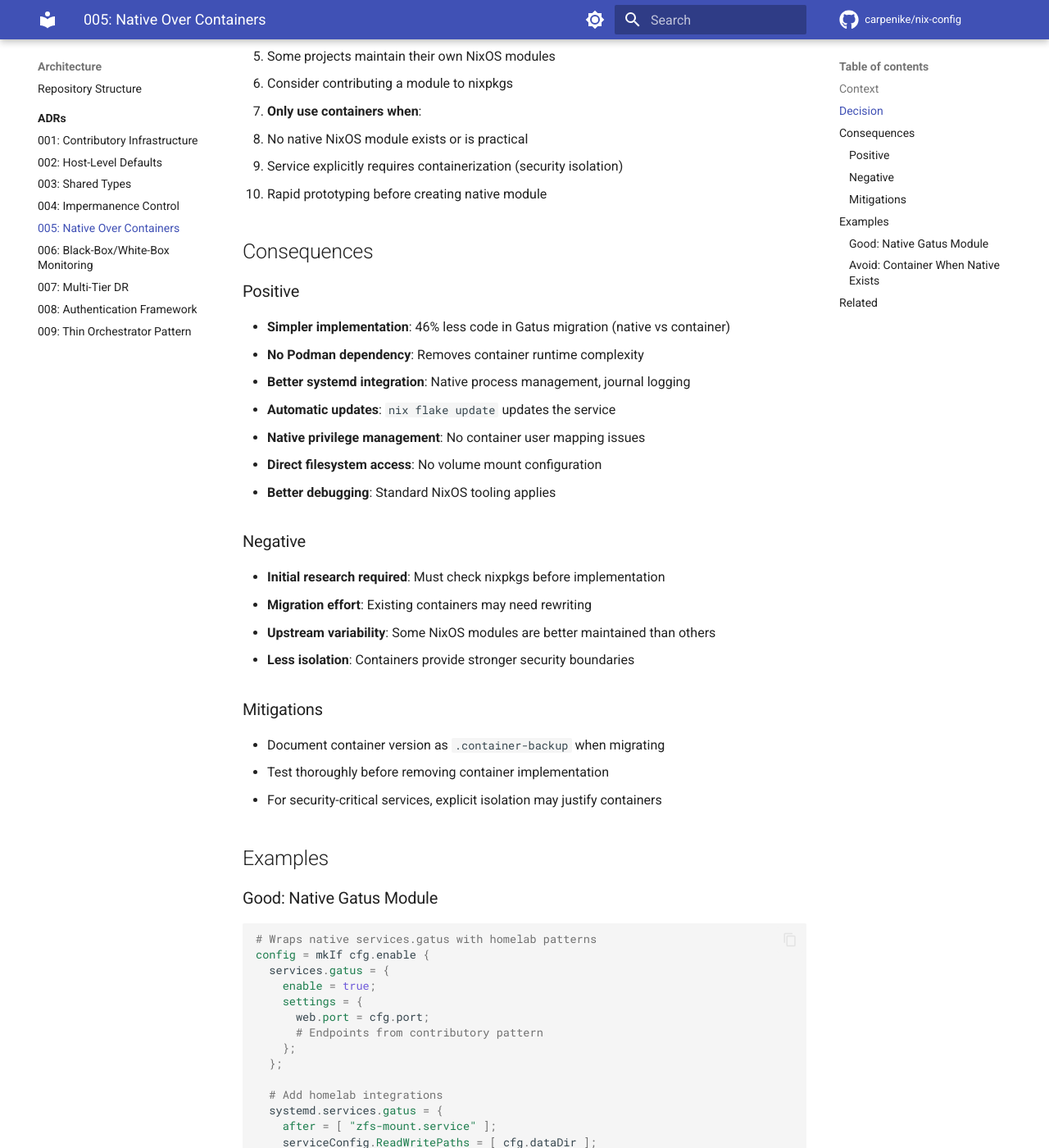
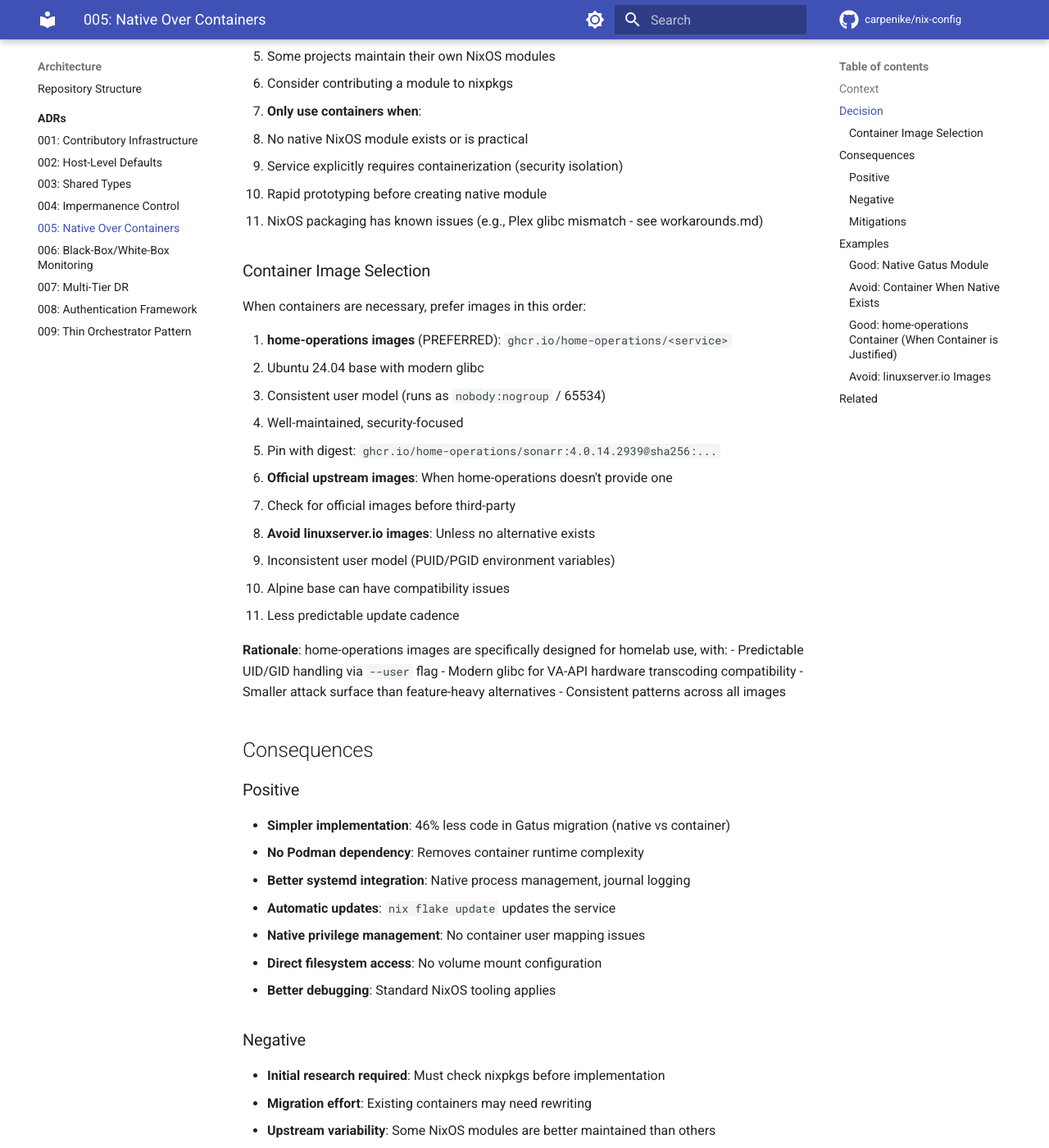
Before and after one commit to carpenike/nix-config, an MkDocs documentation site: the page built from docs/adr/005-native-services-over-containers.md, in a window 1280 px wide and 1400 px high, scrolled down 805 px. Shown: the whole window at 82% size. Built offline with MkDocs 1.6.1 and Material for MkDocs 9.7.7, drawn with Linux system fonts in a browser that asks for light colours; comment, search, counter and statistics services are not loaded; some of the changed text lies outside the part shown.

Commit message:
docs(adr): add container image selection guidance to ADR-005
- Prefer home-operations images over linuxserver.io
- Document rationale: consistent UID model, modern glibc, predictable patterns
- Add code examples showing good vs bad container patterns
- Update ADR index summary

````diff
--- a/docs/adr/005-native-services-over-containers.md
+++ b/docs/adr/005-native-services-over-containers.md
@@ -31,6 +31,31 @@
    - No native NixOS module exists or is practical
    - Service explicitly requires containerization (security isolation)
    - Rapid prototyping before creating native module
+   - NixOS packaging has known issues (e.g., Plex glibc mismatch - see workarounds.md)
+
+### Container Image Selection
+
+When containers are necessary, prefer images in this order:
+
+1. **home-operations images** (PREFERRED): `ghcr.io/home-operations/<service>`
+   - Ubuntu 24.04 base with modern glibc
+   - Consistent user model (runs as `nobody:nogroup` / 65534)
+   - Well-maintained, security-focused
+   - Pin with digest: `ghcr.io/home-operations/sonarr:4.0.14.2939@sha256:...`
+
+2. **Official upstream images**: When home-operations doesn't provide one
+   - Check for official images before third-party
+
+3. **Avoid linuxserver.io images**: Unless no alternative exists
+   - Inconsistent user model (PUID/PGID environment variables)
+   - Alpine base can have compatibility issues
+   - Less predictable update cadence
+
+**Rationale**: home-operations images are specifically designed for homelab use, with:
+- Predictable UID/GID handling via `--user` flag
+- Modern glibc for VA-API hardware transcoding compatibility
+- Smaller attack surface than feature-heavy alternatives
+- Consistent patterns across all images
 
 ## Consequences
 
@@ -91,7 +116,36 @@
 };
 ```
 
+### Good: home-operations Container (When Container is Justified)
+
+```nix
+# When containers are necessary, use home-operations with pinned digest
+image = "ghcr.io/home-operations/sonarr:4.0.14.2939@sha256:abc123...";
+
+# Use --user flag for consistent permissions (not PUID/PGID env vars)
+extraOptions = [
+  "--user=${toString cfg.uid}:${toString cfg.gid}"
+];
+
+# Mount data directory with correct ownership
+volumes = [
+  "${cfg.dataDir}:/config"
+];
+```
+
+### Avoid: linuxserver.io Images
+
+```nix
+# BAD: linuxserver.io has inconsistent user model
+image = "lscr.io/linuxserver/sonarr:latest";
+environment = {
+  PUID = "1000";  # Environment-based UID is fragile
+  PGID = "1000";
+};
+```
+
 ## Related
 
 - [Modular Design Patterns](../modular-design-patterns.md#native-vs-container-decision)
 - [ADR-001: Contributory Infrastructure Pattern](./001-contributory-infrastructure-pattern.md)
+- [Workarounds](../workarounds.md) - Documents when containers work around NixOS packaging issues
````
Also changed, not shown: docs/adr/README.md (+1 -1 lines).
